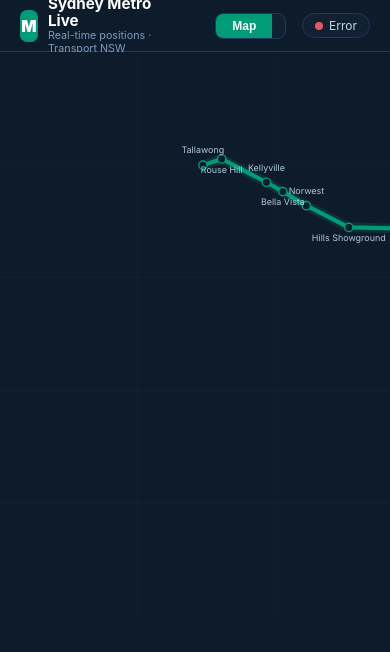
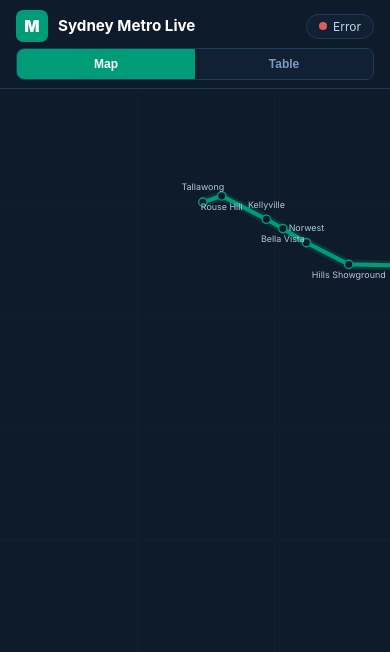
Before and after one commit to sandeepsachdev/experiment5, a web app: page /index.html in a window 390 px wide. Shown: the top 652 px of the page. Run offline with its HTML, style and script files only (its server is not run), Linux system fonts and the light colour scheme; data that the repository does not hold is empty.

Commit message:
Fix header layout on mobile
On narrow screens the header was overcrowded. Now it wraps to two rows:
row 1 = logo + status pill, row 2 = full-width Map/Table toggle.
Non-essential items (subtitle, train count, update time) are hidden on
mobile to keep the header clean.

https://claude.ai/code/session_01DPUPFbENHVP66QUBXr2YEz

```diff
--- a/src/main/resources/static/index.html
+++ b/src/main/resources/static/index.html
@@ -202,6 +202,19 @@
 
     /* ── Mobile ────────────────────────────────────────────────────────────── */
     @media (max-width: 768px) {
+      /* Header: two rows — logo+status on row 1, full-width toggle on row 2 */
+      header {
+        height: auto;
+        padding: 10px 16px 8px;
+        flex-wrap: wrap;
+        gap: 6px 10px;
+        align-items: center;
+      }
+      .logo-text p { display: none; }
+      #train-count, #update-time { display: none; }
+      .view-toggle { flex: 0 0 100%; order: 10; border-radius: 8px; }
+      .view-btn    { flex: 1; text-align: center; padding: 8px 0; }
+
       /* Make the map scrollable; give SVG a fixed size matching the 1600:820
          aspect ratio so all stations are reachable by panning */
       .map-wrap { overflow: auto; -webkit-overflow-scrolling: touch; }
```
